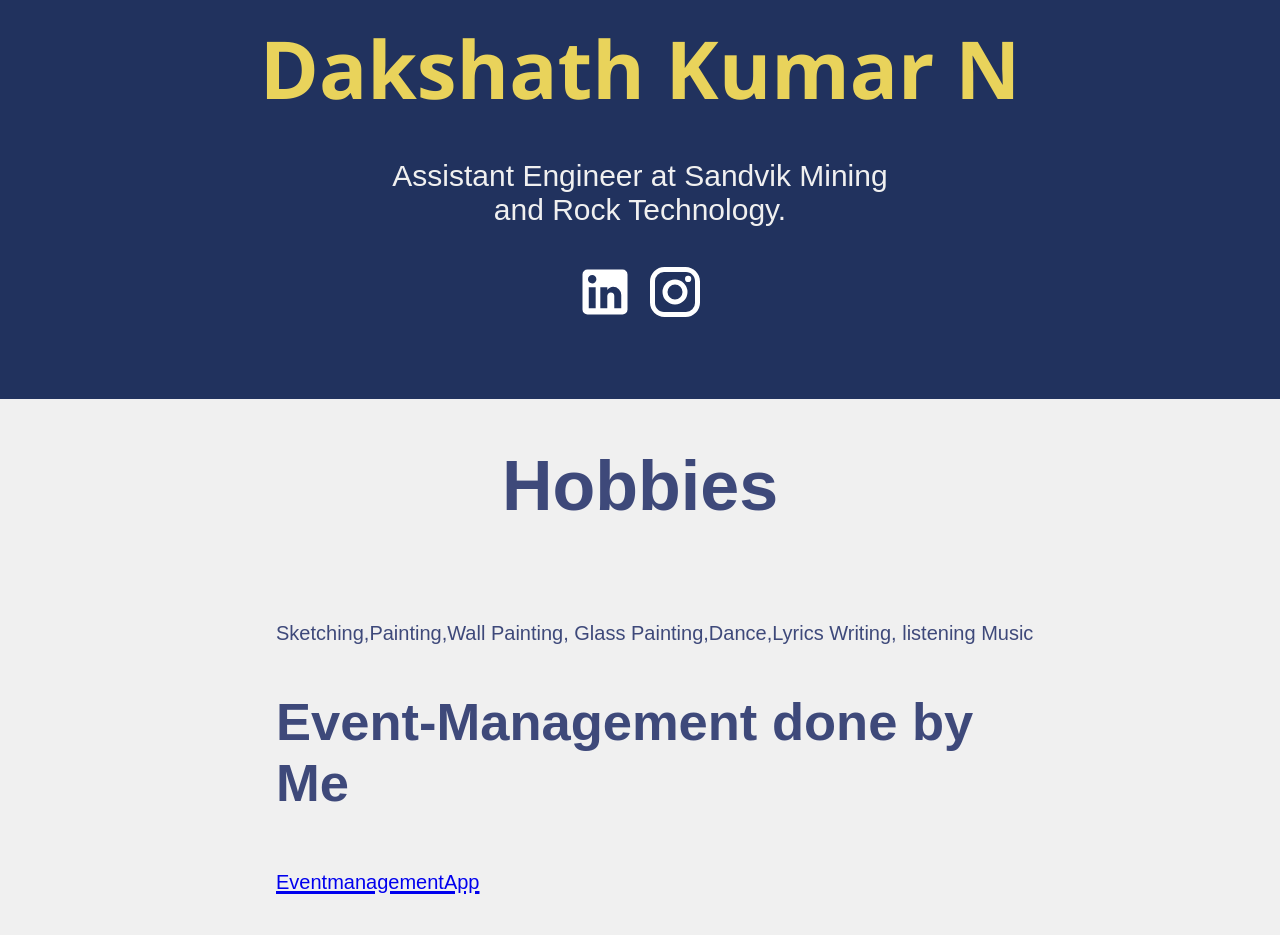
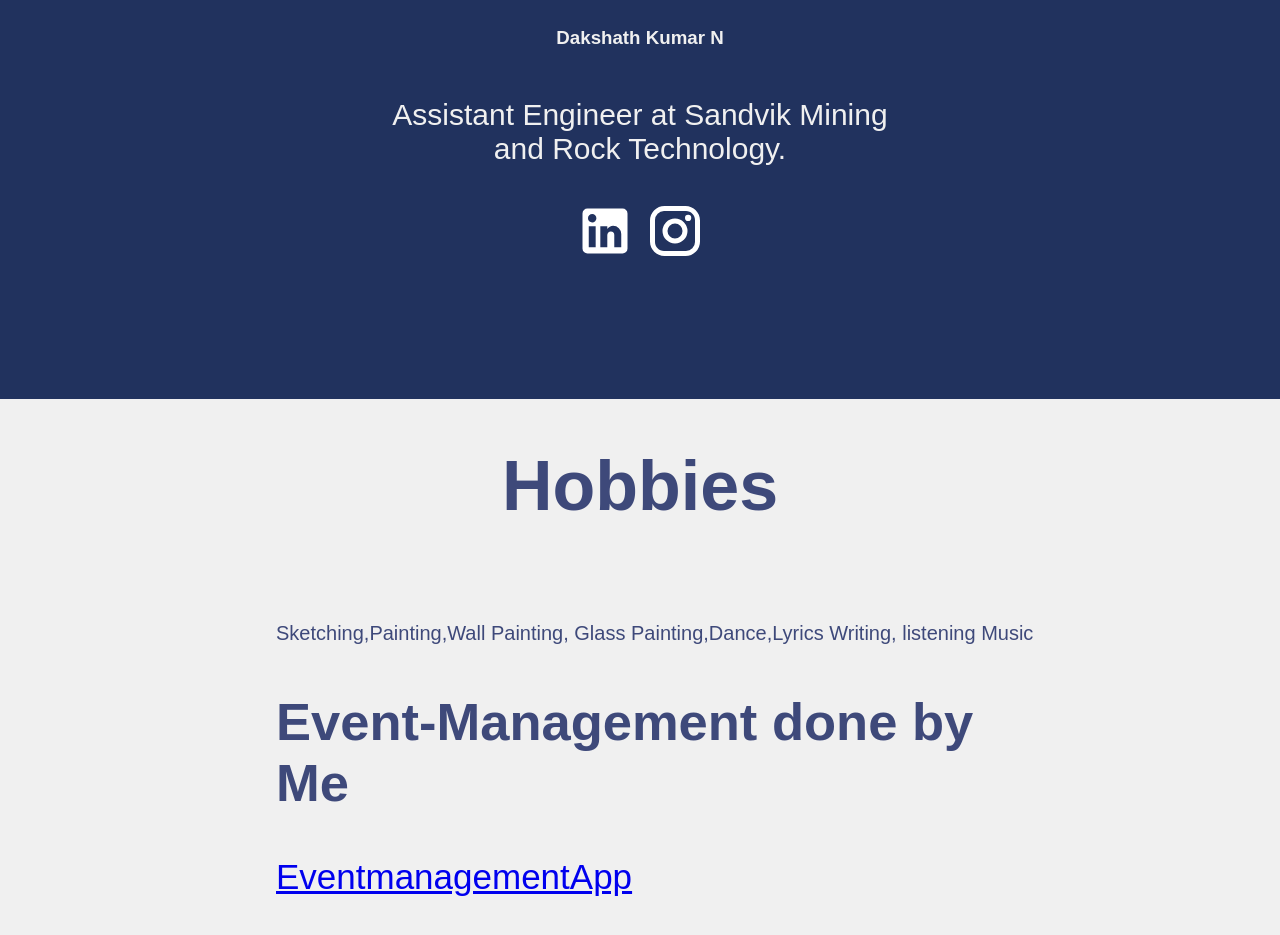
Before and after one commit to Dakshparva/Dakshath-Personal-info, a React (Create React App) app: page / in a window 1280 px wide. Shown: the part 401-1336 px from the top of the page. Built offline with nearby package versions, Linux system fonts and the light colour scheme.

Commit message:
Update Home.js

```diff
--- a/src/pages/Home.js
+++ b/src/pages/Home.js
@@ -8,7 +8,7 @@ function Home() {
     <div className="home">
       <div className="about">
         <h2> Hi, My Name is </h2>
-    <h2>Dakshath Kumar N</h2>
+    <h3>Dakshath Kumar N</h3>
         <div className="prompt">
           <p>Assistant Engineer at Sandvik Mining and Rock Technology.</p>
           <a href="https://www.linkedin.com/in/dakshath-kumar-n-4a2a66114"><LinkedInIcon  /></a>
@@ -28,8 +28,8 @@ function Home() {
           <li className="item">
             <h2>Event-Management
     done by Me</h2>
-            <a href="https://dakshparva.github.io/eventmanagement1/">
-    <span>EventmanagementApp</span></a>
+   <a href="https://dakshparva.github.io/eventmanagement1/">
+    EventmanagementApp</a>
           </li>
         </ol>
       </div>
```
